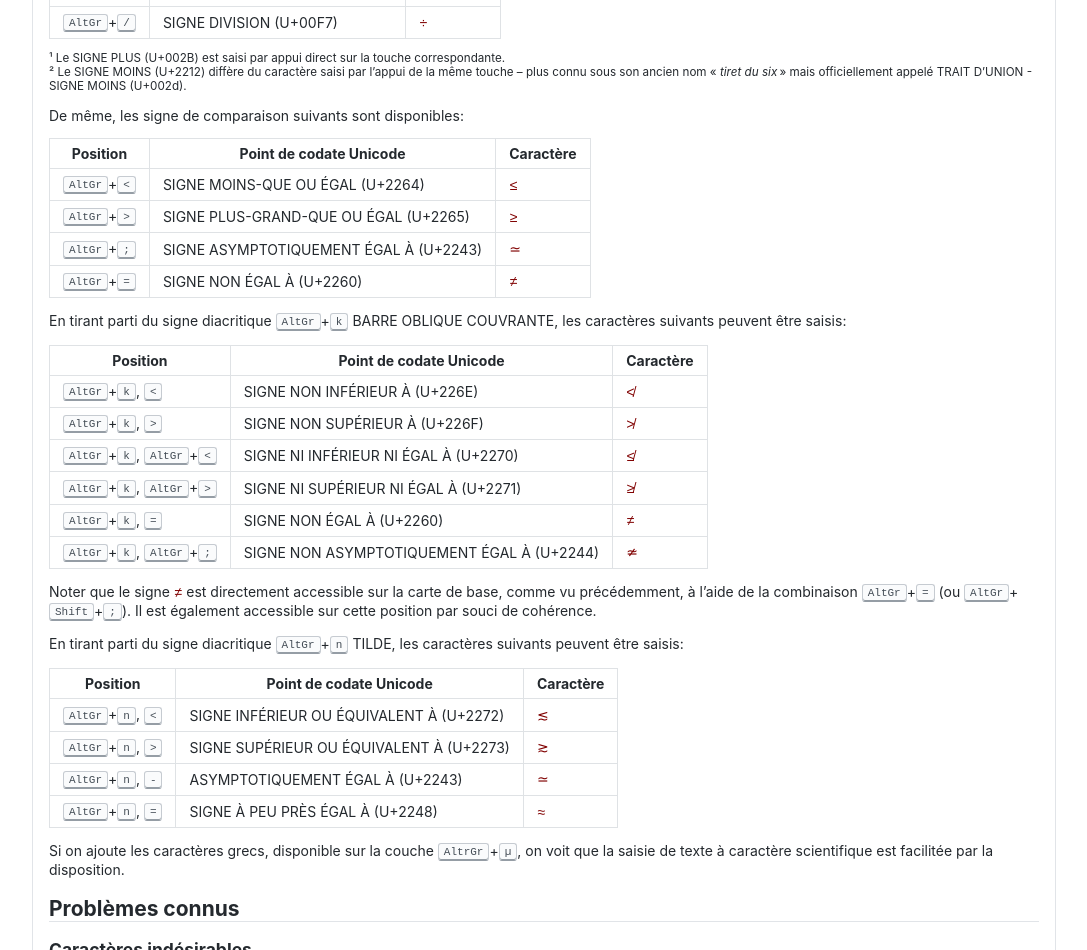
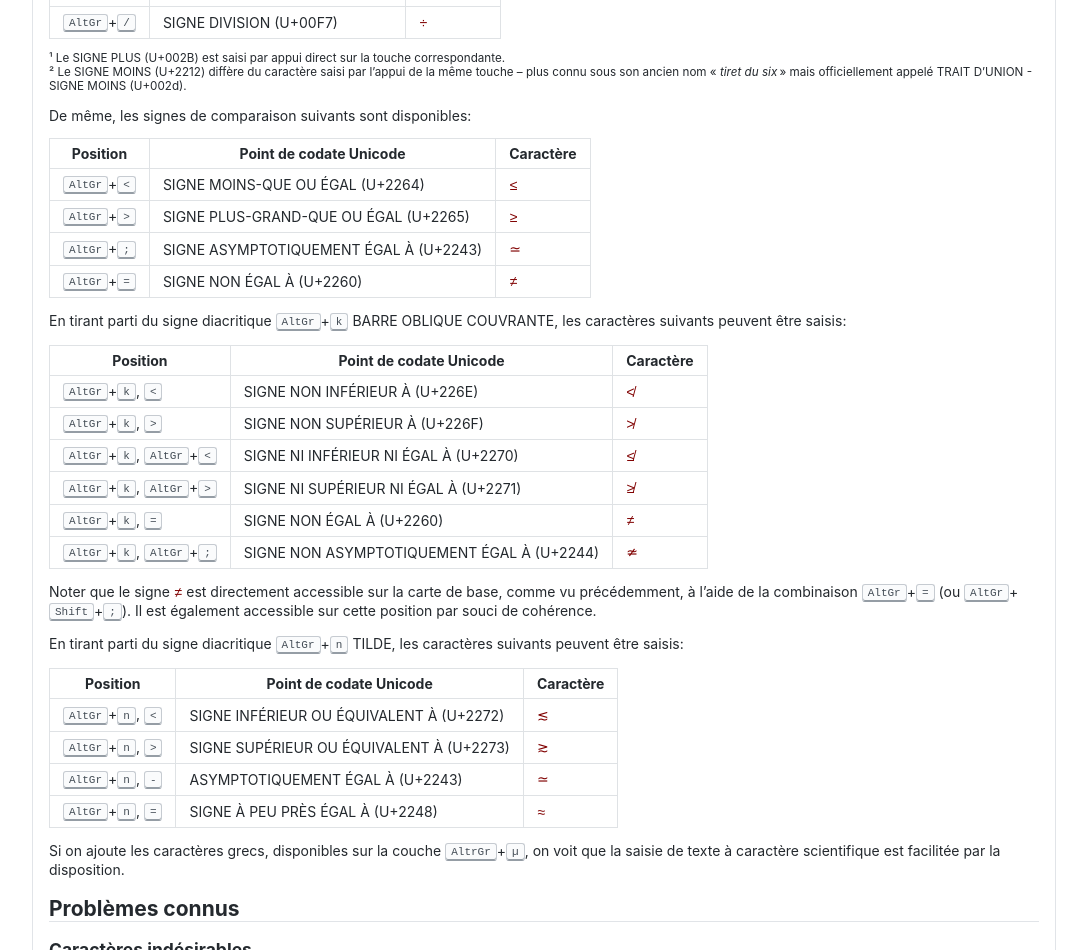
Before and after one commit to springcomp/optimized-azerty-win, a Jekyll site: the page built from index.md, in a window 1280 px wide and 1400 px high, scrolled down 8169 px. Shown: the part 153-1103 px from the top of the window, without its empty margins (96-1183 px from the left). Built offline with Jekyll 4.4.1, drawn with Linux system fonts in a browser that asks for light colours; some of the changed text lies outside the part shown.

Commit message:
Fixed some typos.

```diff
--- a/index.md
+++ b/index.md
@@ -302,7 +302,7 @@ Les quatre opérateurs sont regroupés à la droite du clavier:
 ¹ Le SIGNE PLUS (U+002B) est saisi par appui direct sur la touche correspondante.
 ² Le SIGNE MOINS (U+2212) diffère du caractère saisi par l'appui de la même touche – plus connu sous son ancien nom « _tiret du six_ » mais officiellement appelé TRAIT D'UNION - SIGNE MOINS (U+002d).
 
-De même, les signe de comparaison suivants sont disponibles:
+De même, les signes de comparaison suivants sont disponibles:
 
 |Position|Point de codate Unicode | Caractère|
 |---|---|---|
@@ -333,7 +333,7 @@ En tirant parti du signe diacritique <kbd>AltGr</kbd>+<kbd>n</kbd> TILDE, les ca
 | <kbd>AltGr</kbd>+<kbd>n</kbd>, <kbd>-</kbd> | ASYMPTOTIQUEMENT ÉGAL À (U+2243) | `≃` |
 | <kbd>AltGr</kbd>+<kbd>n</kbd>, <kbd>=</kbd> | SIGNE À PEU PRÈS ÉGAL À (U+2248) | `≈` |
 
-Si on ajoute les caractères grecs, disponible sur la couche <kbd>AltrGr</kbd>+<kbd>µ</kbd>, on voit que la saisie de texte à caractère scientifique est facilitée par la disposition.
+Si on ajoute les caractères grecs, disponibles sur la couche <kbd>AltrGr</kbd>+<kbd>µ</kbd>, on voit que la saisie de texte à caractère scientifique est facilitée par la disposition.
 
 <a name="known-issues"></a>
 ## Problèmes connus
```
Also changed, not shown: other parts of index.md (+2 -2 lines).
